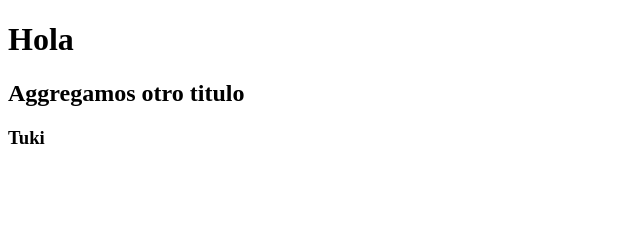
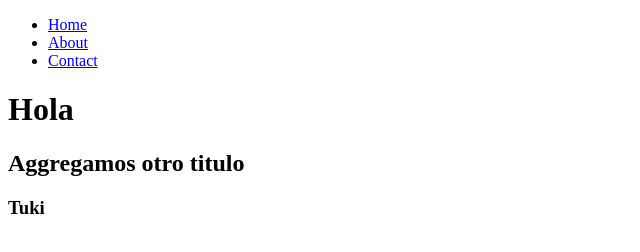
Before and after one commit to SergioLeonelOk/ramas, a plain HTML site: page index.html in a window 1280 px wide. Shown: the whole page, without its empty margins (0-640 px from the left). Drawn offline with Linux system fonts and the light colour scheme.

Commit message:
add navbar

```diff
--- a/index.html
+++ b/index.html
@@ -7,6 +7,22 @@
     <title>Document</title>
 </head>
 <body>
+<nav>
+    <ul>
+        <li><a href="#">Home</a></li>
+        <li><a href="#">About</a></li>
+        <li><a href="#">Contact</a></li>
+    </ul></ul>
+</nav>
+
+
+
+
+
+
+
+
+
     <h1>Hola</h1>
     <h2>Aggregamos otro titulo</h2>
     <h3>Tuki</h3>
```
